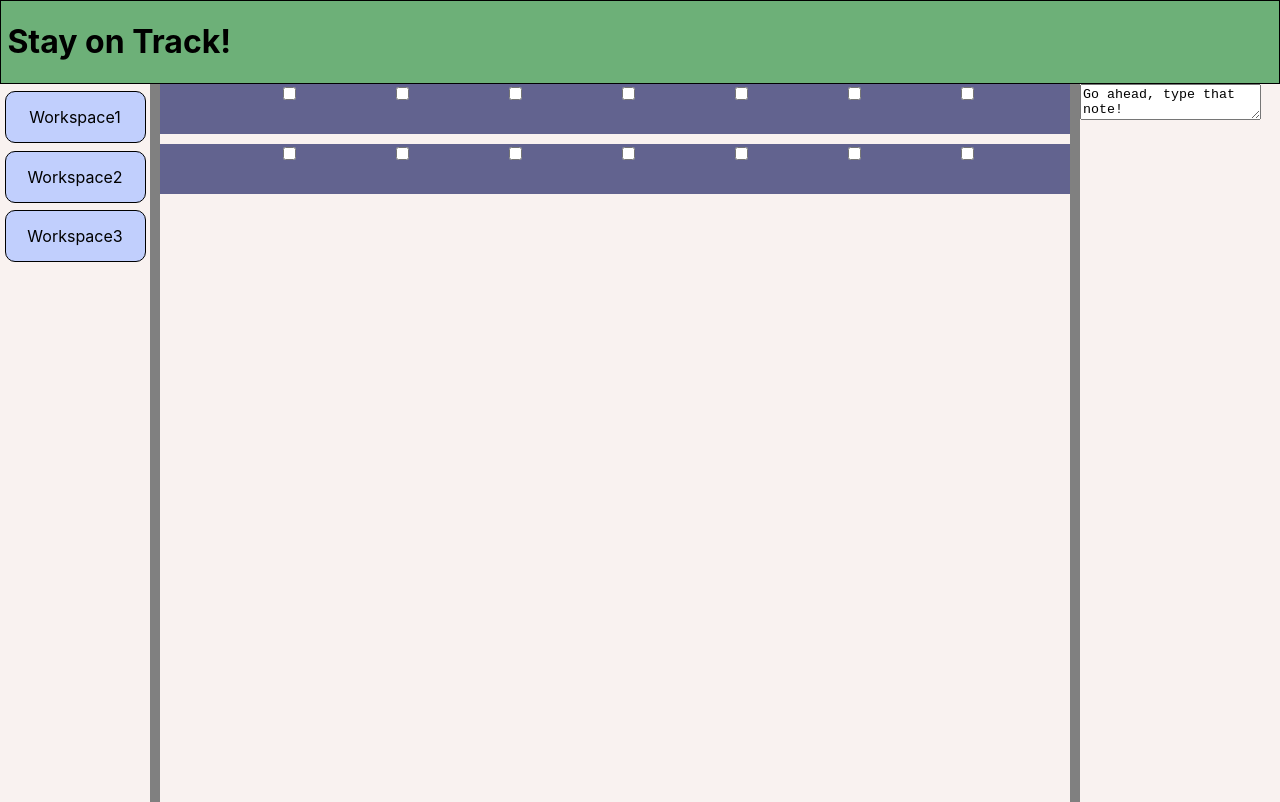
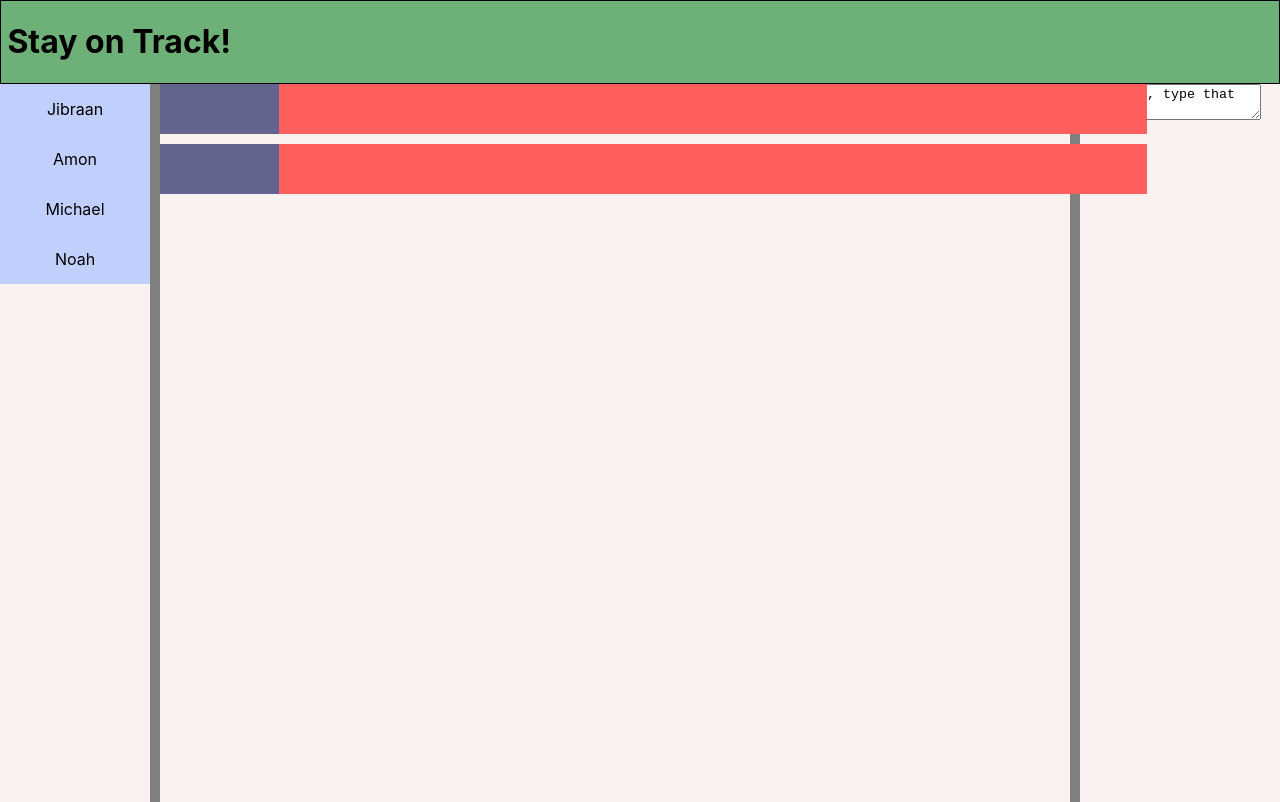
Before and after one commit to Goma0925/TaskRail, a React (Create React App) app in the folder taskrail_client/: page / in a window 1280 px wide. Built offline with nearby package versions, Linux system fonts and the light colour scheme.

Commit message:
fixed quick bug with number of workspace parameters

```diff
--- a/taskrail_client/package.json
+++ b/taskrail_client/package.json
@@ -45,5 +45,8 @@
       "last 1 firefox version",
       "last 1 safari version"
     ]
+  },
+  "devDependencies": {
+    "@types/react-redux": "^7.1.16"
   }
 }
--- a/taskrail_client/src/components/Rail/Rail.tsx
+++ b/taskrail_client/src/components/Rail/Rail.tsx
@@ -20,7 +20,7 @@ export default function Rail (props: RailProps) {
     const numDays = 7;
 
     const decoratedNodes = [...Array(7)].map(() => {
-        return WithCheckBox(TaskNode);
+        return WithSubtaskSkin(TaskNode);
     })
     return (
         <>
--- a/taskrail_client/src/containers/SideMenu/SideMenu.css
+++ b/taskrail_client/src/containers/SideMenu/SideMenu.css
@@ -13,14 +13,14 @@
     height: 50px;
     background-color: #b1c3fc;
     box-shadow:inset 0 0 0 99999px rgba(255,255,255,0.2);
-    border: black;
+    /* border: black;
     border-style: solid;
     border-width:thin;
-    border-radius: 10px;
+    border-radius: 5px;
     margin-top: 5%;
     margin-bottom: 5%;
     margin-left: 3%;
-    margin-right: 3%;
+    margin-right: 3%; */
 }
 
 .sidemenu-item:hover{
--- a/taskrail_client/src/containers/SideMenu/WorkspaceList.tsx
+++ b/taskrail_client/src/containers/SideMenu/WorkspaceList.tsx
@@ -3,11 +3,12 @@ import Workspace from "../../models/Workspace";
 
 export default function WorkspaceList() {
 
-    let workspace1 = new Workspace("Workspace1");
-    let workspace2 = new Workspace("Workspace2");
-    let workspace3 = new Workspace("Workspace3");
+    let workspace1 = new Workspace("Jibraan", "Workspace1");
+    let workspace2 = new Workspace("Amon", "Workspace2");
+    let workspace3 = new Workspace("Michael", "Workspace3");
+    let workspace4 = new Workspace("Noah", "Workspace4");
 
-    let workspaces = [workspace1, workspace2, workspace3];
+    let workspaces = [workspace1, workspace2, workspace3, workspace4];
 
     return <ul className="WorkspaceList">
     {
```
Also changed, not shown: taskrail_client/src/containers/SideInfoBar/style.css (line endings or trailing spaces), 1 other file (tests, documents, lock files or other folders).
